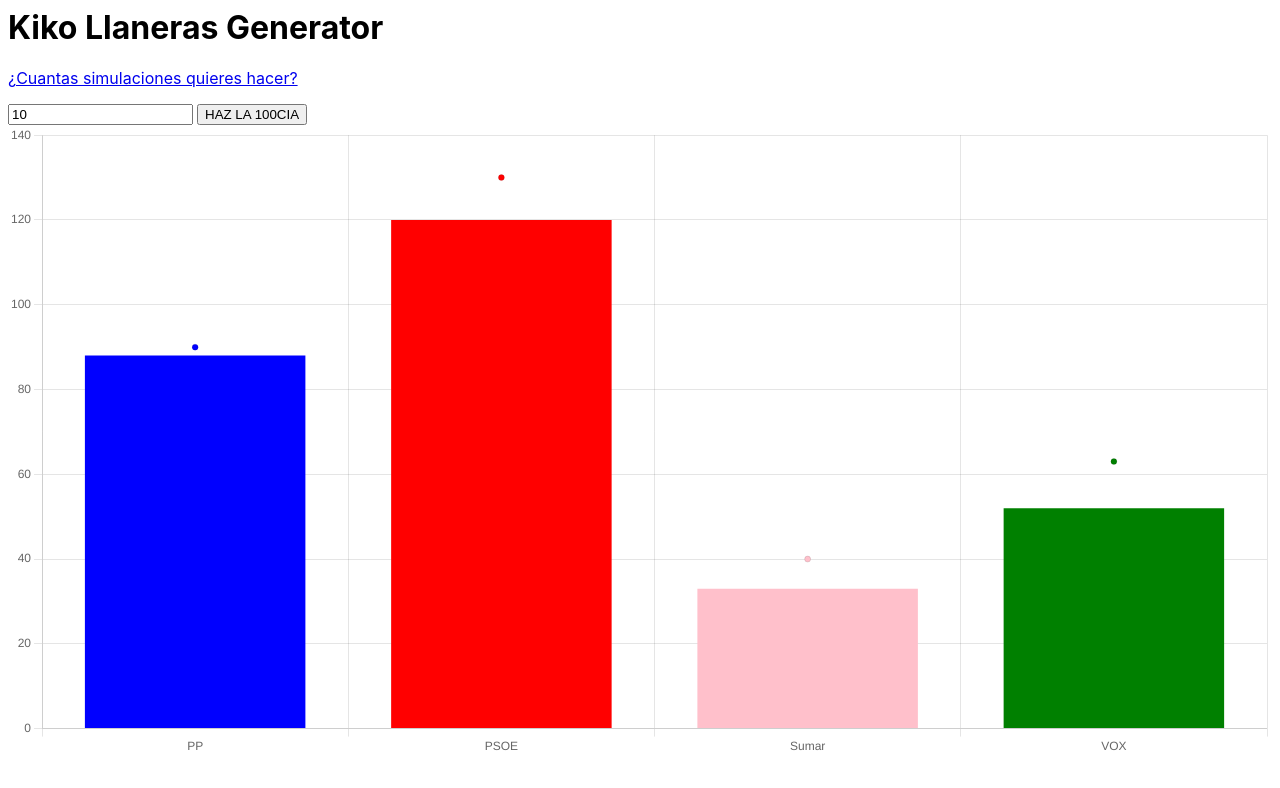
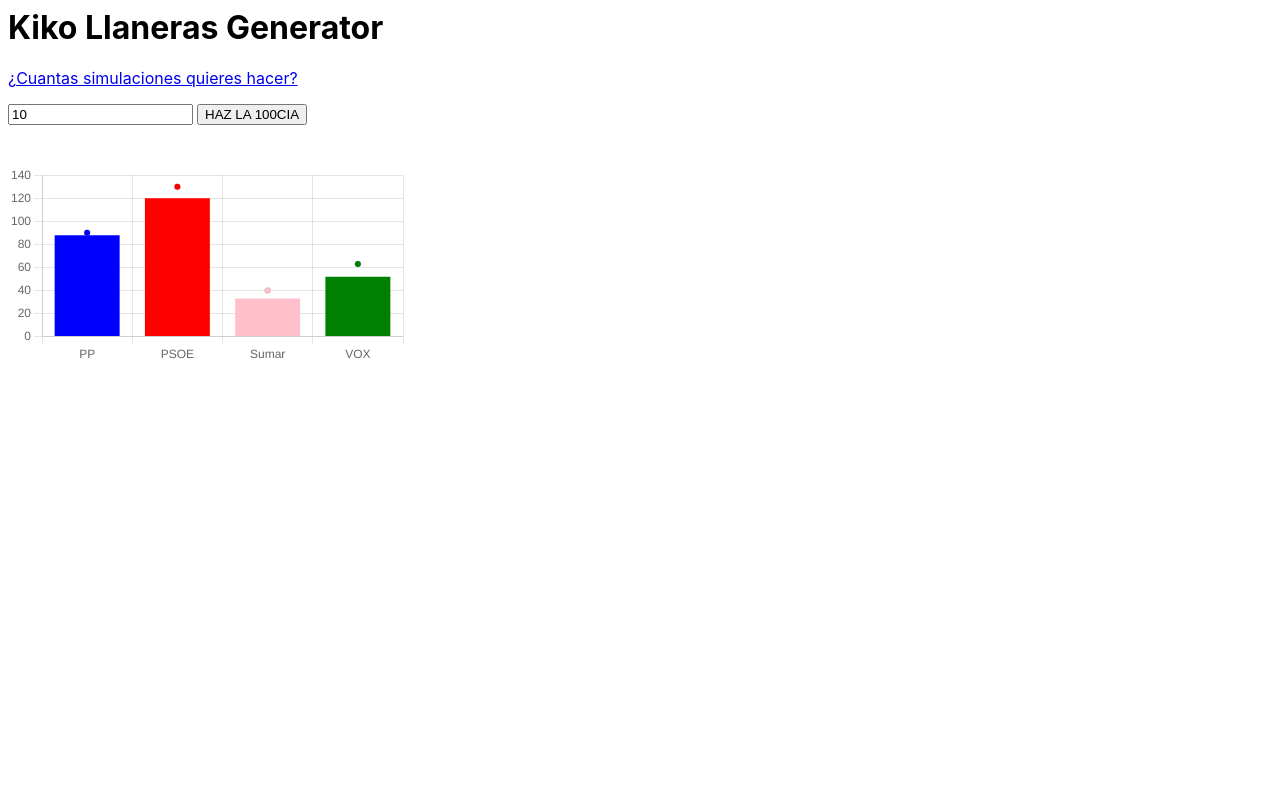
Before and after one commit to Ruekov/kikollanerator, a React (Create React App) app: page / in a window 1280 px wide. Shown: the top 788 px of the page. Built offline with nearby package versions, Linux system fonts and the light colour scheme.

Commit message:
1 file modified

```diff
--- a/src/App.js
+++ b/src/App.js
@@ -65,13 +65,17 @@
 
   return (
     <div>
+      <div style={{ height: '20%' }}>
         <h1>Kiko Llaneras Generator</h1>
         <a href="https://elpais.com/espana/elecciones-generales/2023-07-19/quien-va-a-ganar-las-elecciones-esto-dicen-las-encuestas.html">
           <p>¿Cuantas simulaciones quieres hacer?</p>
         </a>
         <input type="number" value={value} onChange={handleChange} />{' '}
         <button onClick={handleOnClick}>HAZ LA 100CIA</button>
+      </div>
+      <div style={{ height: '200px' }}>
         <Chart type="bar" options={options} data={data} />
+      </div>
     </div>
   );
 }
```
Lines whose indentation alone changed are shown as unchanged.
